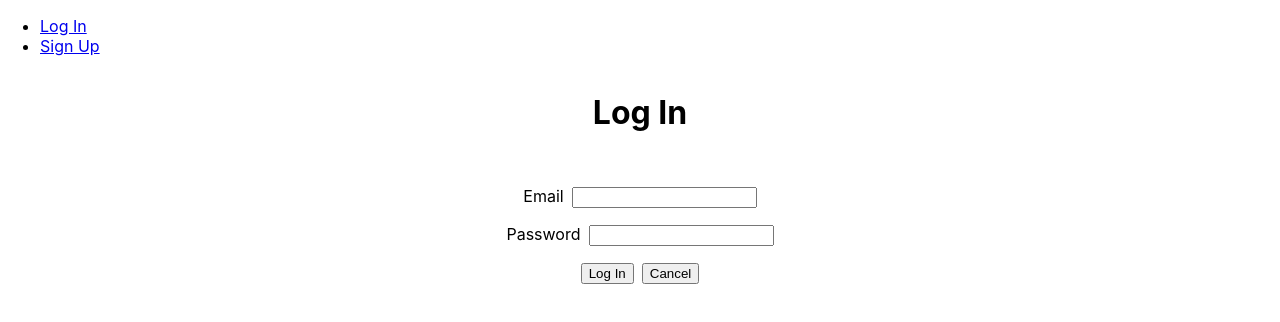
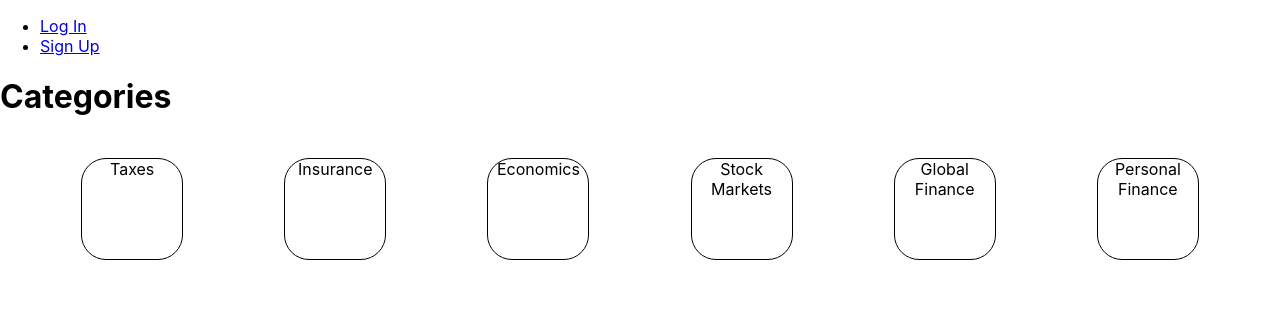
Before and after one commit to Cazier92/Money-Mania-Frontend, a React (Create React App) app: page /categories in a window 1280 px wide. Before the commit this address led to /login. Shown: the top 322 px of the page. Built offline with nearby package versions, Linux system fonts and the light colour scheme; no server answers.

Commit message:
styling out categories page

```diff
--- a/src/App.jsx
+++ b/src/App.jsx
@@ -82,9 +82,9 @@ const App = () => {
         <Route
           path="/categories"
           element={
-            <ProtectedRoute>
+            // <ProtectedRoute>
               <Categories />
-            </ProtectedRoute>
+            /* </ProtectedRoute> */
           }
         />
         <Route
--- a/src/components/CategoryCard/CategoryCard.jsx
+++ b/src/components/CategoryCard/CategoryCard.jsx
@@ -1,8 +1,14 @@
+import styles from './CategoryCard.module.css'
+
 const CategoryCard = () => {
+  const categories = ["Taxes", "Insurance", "Economics", "Stock Markets", "Global Finance", "Personal Finance" ]
+
   return (
-    <>
-    <h1>this is CategoryCard</h1>
-    </>
+    <main className={styles.categoryList}>
+    {categories.map((category) =>
+      <p className={styles.category}>{category}</p>
+    )}
+    </main>
   );
 }
 
--- /dev/null
+++ b/src/components/CategoryCard/CategoryCard.module.css
@@ -0,0 +1,13 @@
+.category{
+  border: 1px solid black;
+  border-radius: 25px;
+  margin: 20px;
+  height: 100px;
+  width: 100px;
+  text-align: center;
+}
+.categoryList{
+  display: flex;
+  flex-wrap: wrap;
+  justify-content: space-evenly;
+}
--- a/src/pages/Categories/Categories.jsx
+++ b/src/pages/Categories/Categories.jsx
@@ -1,10 +1,12 @@
 import CategoryCard from "../../components/CategoryCard/CategoryCard";
+import styles from './Categories.module.css'
+
 const Categories = () => {
   return (
-    <>
-    <h1>This is Categories Page</h1>
+    <main>
+    <h1>Categories</h1>
     <CategoryCard/>
-    </>
+    </main>
 
   );
 }
```
Also changed, not shown: src/pages/Categories/Categories.module.css (added).
